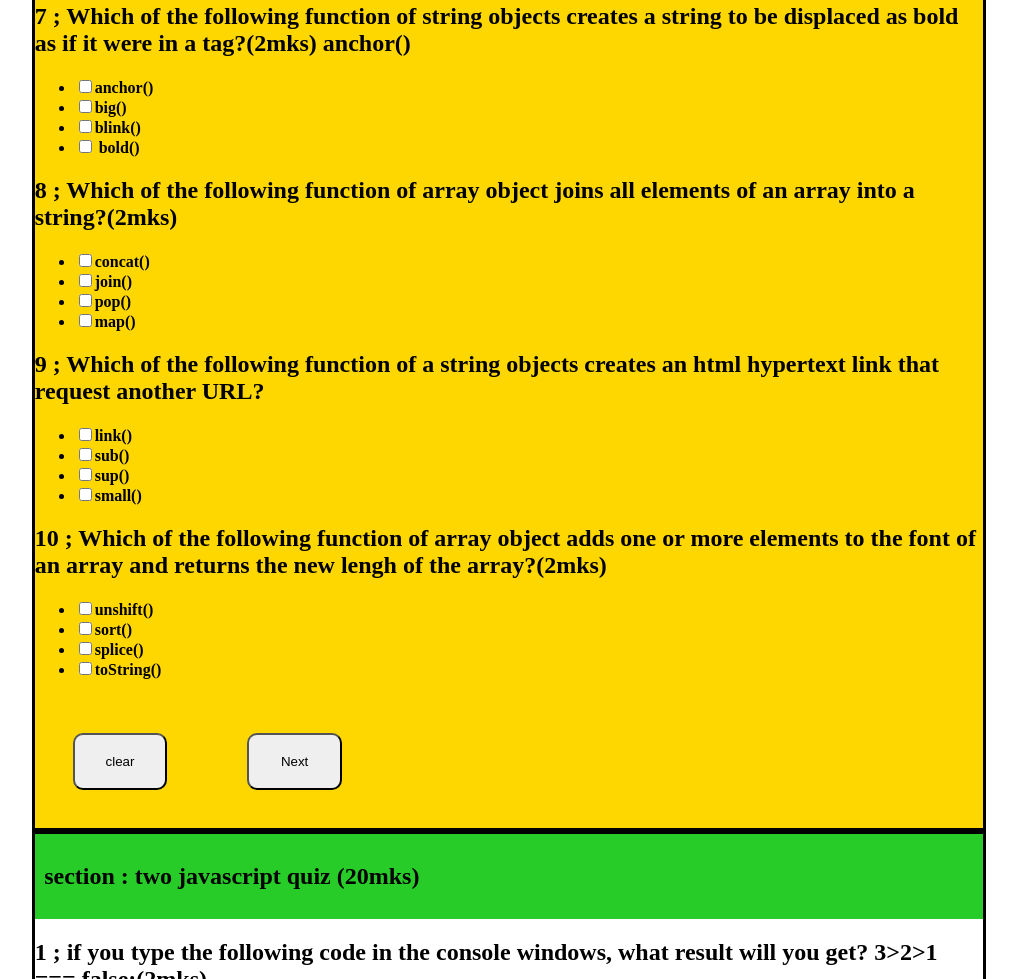
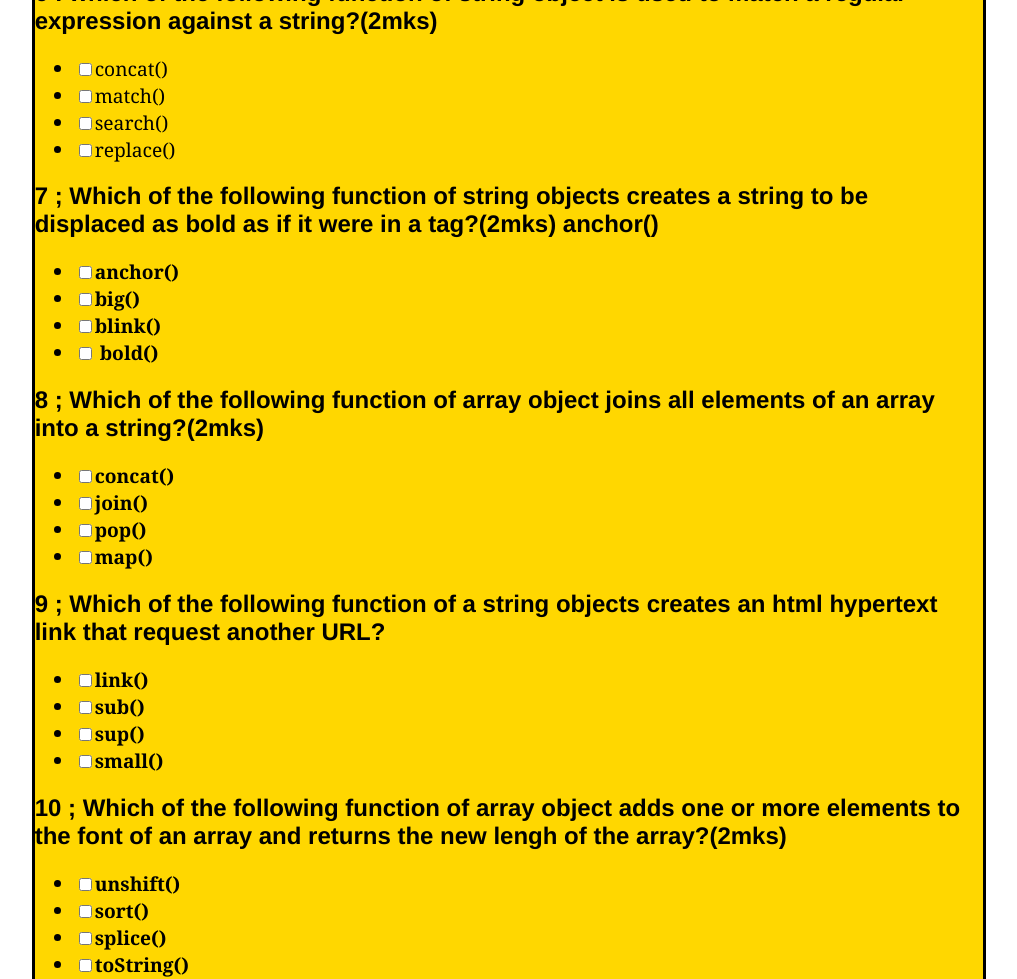
Before and after one commit to elijah-dot/highschooljavascript, a plain HTML site: page index.html in a window 1280 px wide. Shown: the part 1821-2800 px from the top of the page, without its empty margins (128-1145 px from the left). Drawn offline with Linux system fonts and the light colour scheme; files whose address does not match are found by name.

Commit message:
style:feat;changed font of all h2 and ul elements

```diff
--- a/css/style.css
+++ b/css/style.css
@@ -26,6 +26,13 @@
             background-color: gold;
 
 
+}
+.two  h2{
+    font-family: 'Franklin Gothic Medium', 'Arial Narrow', Arial, sans-serif;
+    font-size: x-large;}
+.two ul{
+    font-family: Cambria, Cochin, Georgia, Times, 'Times New Roman', serif;
+    font-size: larger;
 }
 .two button{padding:2%;
             margin: 4%;
@@ -57,6 +64,14 @@
 
 
             }
+
+.three  h2{
+    font-family: 'Franklin Gothic Medium', 'Arial Narrow', Arial, sans-serif;
+    font-size: x-large;}
+.three ul{
+    font-family: Cambria, Cochin, Georgia, Times, 'Times New Roman', serif;
+    font-size: larger;
+}
 .container{
            height: 100%;
            width: 75%;
```
